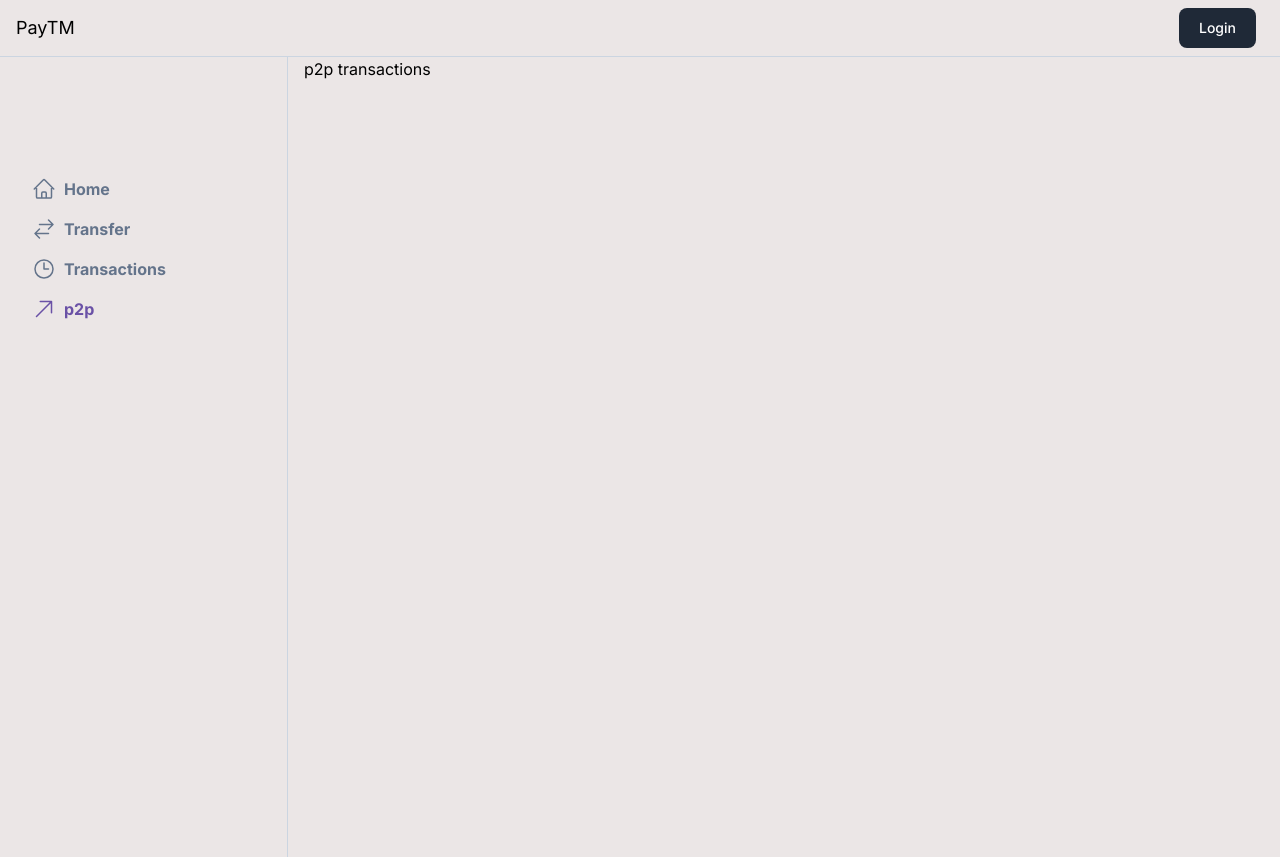
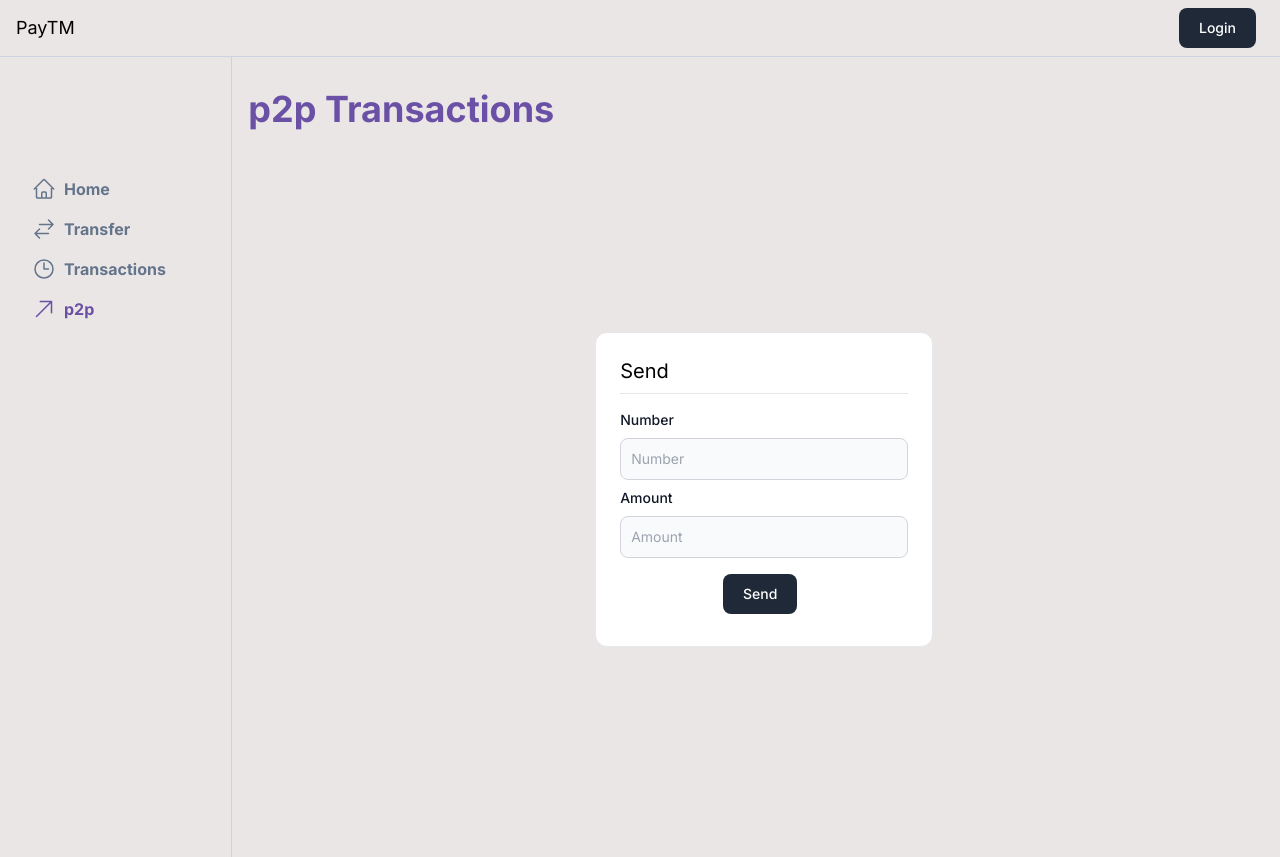
Before and after one commit to sagardxd/paytm-clone, a Next.js app in the folder apps/user-app/: page /p2p in a window 1280 px wide. Built offline with nearby package versions, Linux system fonts and the light colour scheme; no server answers.

Commit message:
p2p transaction

```diff
--- a/apps/user-app/app/(dashboard)/p2p/page.tsx
+++ b/apps/user-app/app/(dashboard)/p2p/page.tsx
@@ -1,6 +1,7 @@
+import { SendCard } from "../../../components/SendCard";
 
 export default function() {
-    return <div>
-        p2p transactions
+    return <div className="w-full">
+        <SendCard />
     </div>
 }
--- /dev/null
+++ b/apps/user-app/app/lib/actions/p2pTransfer.ts
@@ -0,0 +1,50 @@
+"use server";
+
+import  {getServerSession} from 'next-auth';
+import { authOptions } from '../auth';
+import prisma from '@repo/db/client';
+
+export async function p2pTransactions(number: string, amount: number) {
+
+    const session = await getServerSession(authOptions);
+    const from = session.user.id;
+    if(!session?.user || !from) {
+        return {
+            message: "Unauthorized user"
+        }}
+
+        const toUser = await prisma.user.findFirst({
+            where: {
+                number: number
+            }
+        });
+
+        // if the user does not exsist
+        if(!toUser) {
+            return {
+                message : "user not found"
+            }
+        }
+
+        await prisma.$transaction(async(tx) => {
+            const  fromBalance = await tx.balance.findFirst({
+                where: { userId: Number(from)}
+            })
+
+            //checking if from exsists and have balance in their account
+            if(!fromBalance || fromBalance.amount < amount) {
+                throw new Error("Insufficient Balance");
+            }
+
+            await tx.balance.update({
+                where: {userId: Number(from)},
+                data: {amount: {decrement: amount}}
+            });
+
+            await tx.balance.update({
+                where: {userId: toUser.id},
+                data: {amount: {increment: amount}}
+            });
+        })
+
+    }
--- /dev/null
+++ b/apps/user-app/components/SendCard.tsx
@@ -0,0 +1,34 @@
+"use client"
+import { Button } from "@repo/ui/button";
+import { Card } from "@repo/ui/card";
+import { Center } from "@repo/ui/center";
+import { TextInput } from "@repo/ui/textinput";
+import { useState } from "react";
+import { p2pTransactions } from "../app/lib/actions/p2pTransfer";
+
+export function SendCard() {
+    const [number, setNumber] = useState("");
+    const [amount, setAmount] = useState(0);
+
+    return <div className="h-[90vh]">
+                <div className="text-4xl text-[#6a51a6] pt-8  font-bold">p2p Transactions</div>
+
+        <Center>
+            <Card title="Send">
+                <div className="min-w-72 pt-2">
+                    <TextInput placeholder={"Number"} label="Number" onChange={(value) => {
+                        setNumber(value)
+                    }} />
+                    <TextInput placeholder={"Amount"} label="Amount" onChange={(value) => {
+                        setAmount(Number(value))
+                    }} />
+                    <div className="pt-4 flex justify-center">
+                        <Button onClick={async() => {
+                            await p2pTransactions(number, amount)
+                        }}>Send</Button>
+                    </div>
+                </div>
+            </Card>
+        </Center>
+    </div>
+}
```
